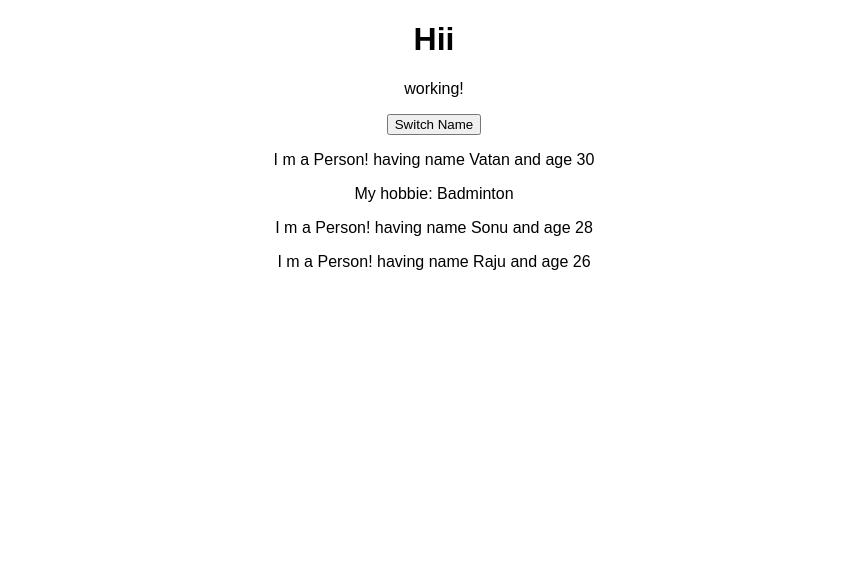
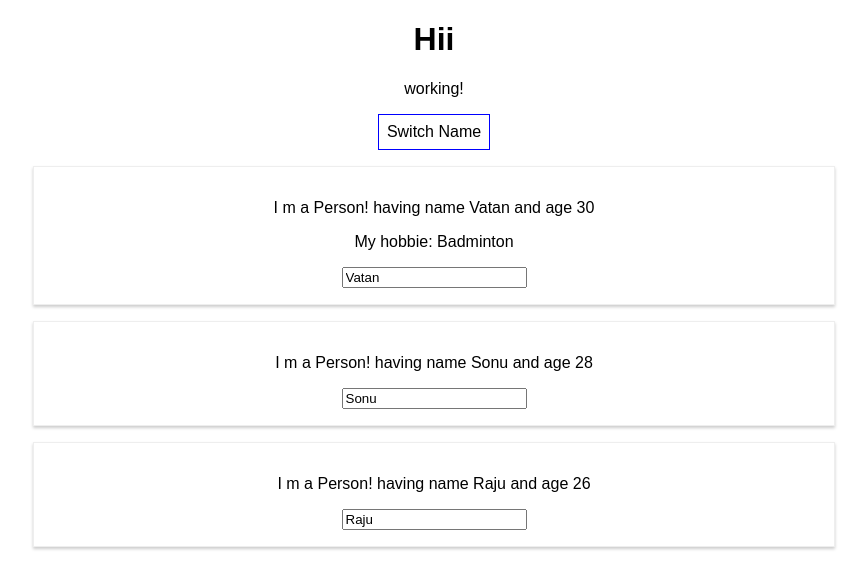
Before and after one commit to vatansoni89/MaximilianSchwarzmullerReact, a React (Create React App) app in the folder Project/react-complete-guide/: page / in a window 1280 px wide. Shown: the top 588 px of the page, without its empty margins (206-1073 px from the left). Built offline with nearby package versions, Linux system fonts and the light colour scheme.

Commit message:
Two way binding and Styles by css

```diff
--- a/Project/react-complete-guide/src/App.js
+++ b/Project/react-complete-guide/src/App.js
@@ -22,12 +22,32 @@
     });
   };
 
+  nameChangedHandler = event => {
+    this.setState({
+      persons: [
+        { name: "Vatan", age: 30 },
+        { name: event.target.value, age: 28 },
+        { name: "Raju", age: 26 }
+      ]
+    });
+  };
+
   render() {
+    const style = {
+      backgroundColor: "white",
+      font: "inherit",
+      border: "1px solid blue",
+      padding: "8px",
+      cursor: "pointer"
+    };
     return (
       <div className="App">
         <h1>Hii</h1>
         <p>working!</p>
-        <button onClick={this.switchNameHandler.bind(this, "Btn_Name")}>
+        <button
+          onClick={this.switchNameHandler.bind(this, "Btn_Name")}
+          style={style}
+        >
           Switch Name
         </button>
         <Person
@@ -41,6 +61,7 @@
           click={() => this.switchNameHandler("By-Function-Call")}
           name={this.state.persons[1].name}
           age={this.state.persons[1].age}
+          changed={this.nameChangedHandler}
         />
         <Person
           name={this.state.persons[2].name}
--- /dev/null
+++ b/Project/react-complete-guide/src/Person/Person.css
@@ -0,0 +1,8 @@
+.Person {
+  width: 60%;
+  margin: 16px auto;
+  border: 1px solid #eee;
+  box-shadow: 0 2px 3px #ccc;
+  padding: 16px;
+  text-align: center;
+}
--- a/Project/react-complete-guide/src/Person/Person.js
+++ b/Project/react-complete-guide/src/Person/Person.js
@@ -1,13 +1,15 @@
 import React from "react";
+import "../Person/Person.css";
 
 //give lower case for fun variable.
 const person = props => {
   return (
-    <div>
+    <div className="Person">
       <p onClick={props.click}>
         I m a Person! having name {props.name} and age {props.age}
       </p>
       <p>{props.children}</p>
+      <input type="text" onChange={props.changed} value={props.name} />
     </div>
   );
 };
```
